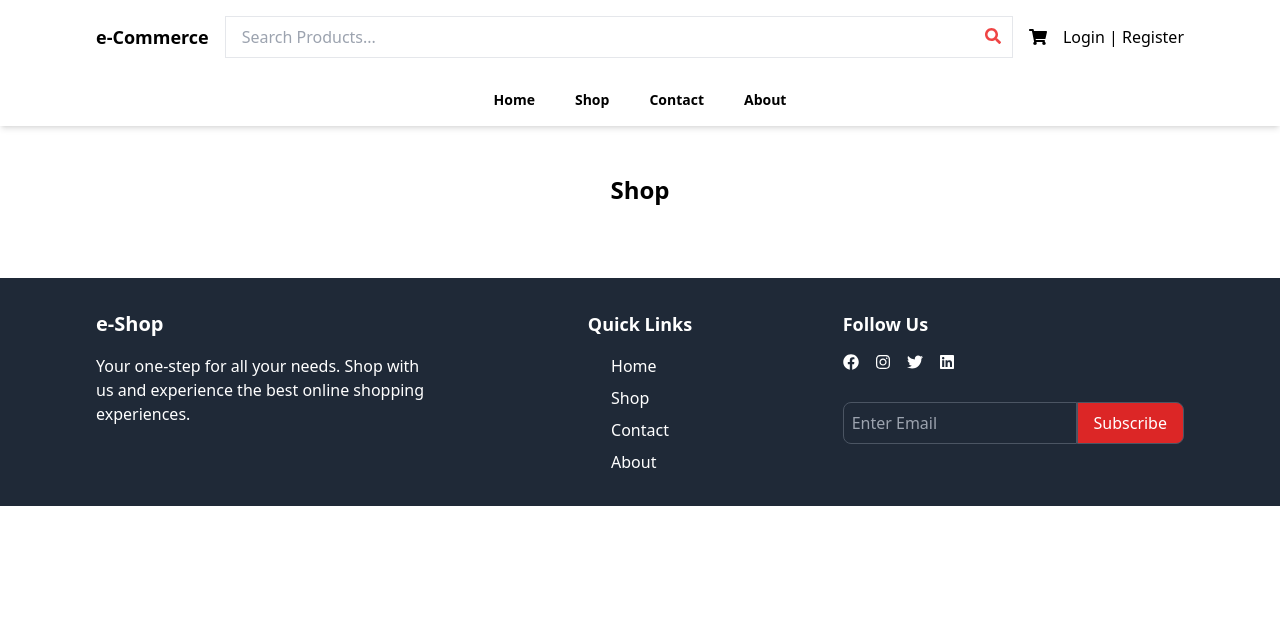
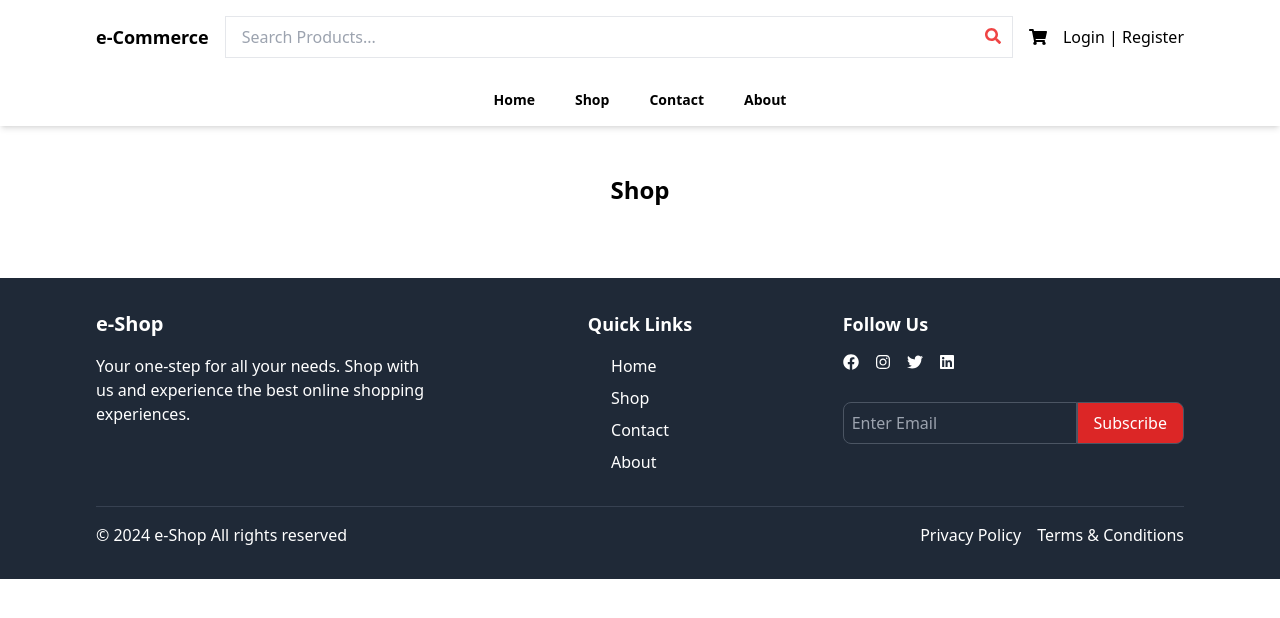
Before and after one commit to singhvijay031/e-commerce-frontend, a React (Vite) app: page /shop in a window 1280 px wide. Shown: the top 618 px of the page. Built offline with nearby package versions, Linux system fonts and the light colour scheme.

Commit message:
updated css

```diff
--- a/src/components/Footer.jsx
+++ b/src/components/Footer.jsx
@@ -66,6 +66,19 @@ const Footer = () => {
           </form>
         </div>
       </div>
+      <div className=" mt-8 border-t border-gray-700 pt-4">
+        <div className=" container mx-auto flex flex-col md:flex-row justify-between items-center">
+          <p>&copy; 2024 e-Shop All rights reserved</p>
+          <div className=" flex space-x-4 mt-4 md:mt-0">
+            <a href="" className=" hover:underline">
+              Privacy Policy
+            </a>
+            <a href="" className=" hover:underline">
+              Terms & Conditions
+            </a>
+          </div>
+        </div>
+      </div>
     </footer>
   );
 };
```
